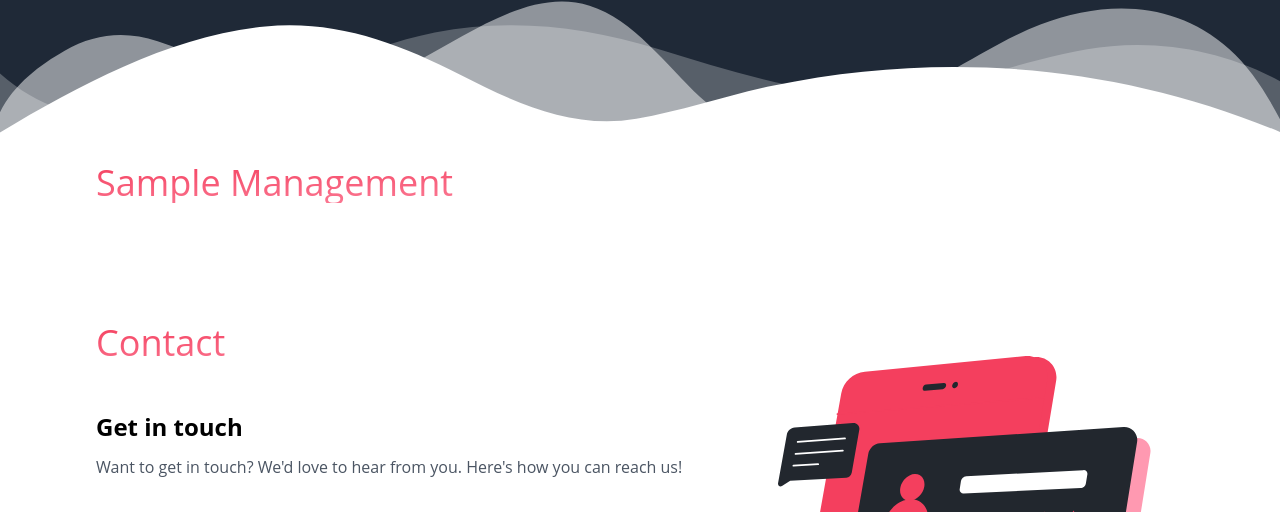
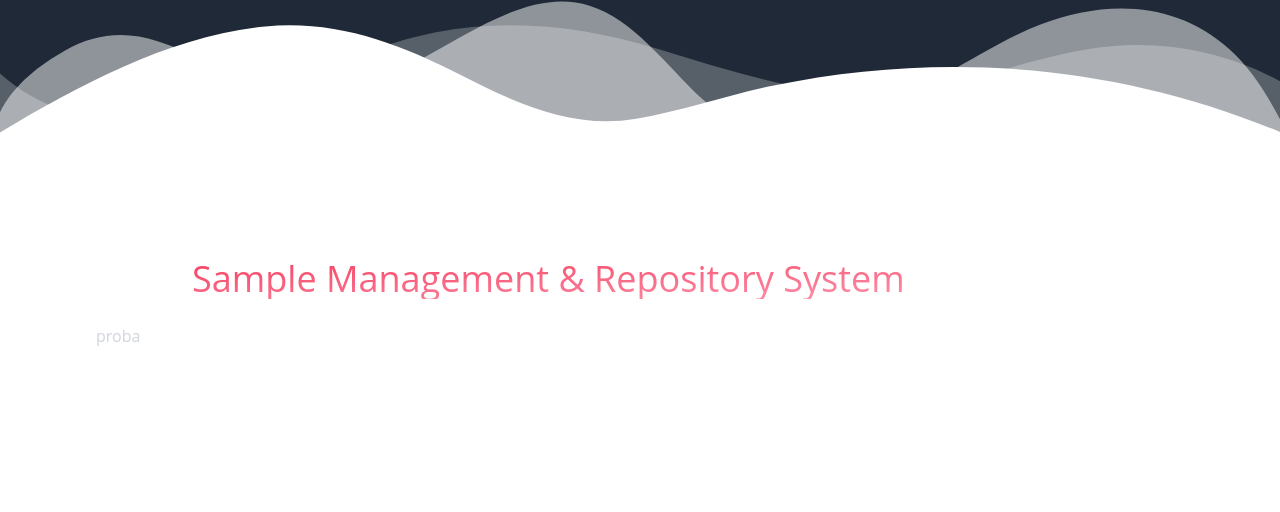
Before and after one commit to milanisvet/redtech-website, a website built with webpack: page src/index.html in a window 1280 px wide. Shown: the part 2064-2576 px from the top of the page. Built offline with nearby package versions, Linux system fonts and the light colour scheme.

Commit message:
minor changes

```diff
--- a/src/index.html
+++ b/src/index.html
@@ -338,9 +338,16 @@
       </section>
 
       <!-- Team section -->
-      <div class="header-container" id="sampleM">
-        <h2 class="gradient-text font-display text-4xl">Sample Management</h2>
-      </div>
+      <section class="section-container" id="sampleM">
+        <div class="header-container">
+          <h2 class="gradient-text font-display text-4xl">Sample Management & Repository System</h2>
+        </div>
+        <div>
+          <p class="mx-auto text-base leading-relaxed text-gray-300">
+            proba
+          </p>
+        </div>
+      </section>
 
       <section class="section-container" id="contact">
         <h2 class="gradient-text font-display text-4xl">Contact</h2>
```
